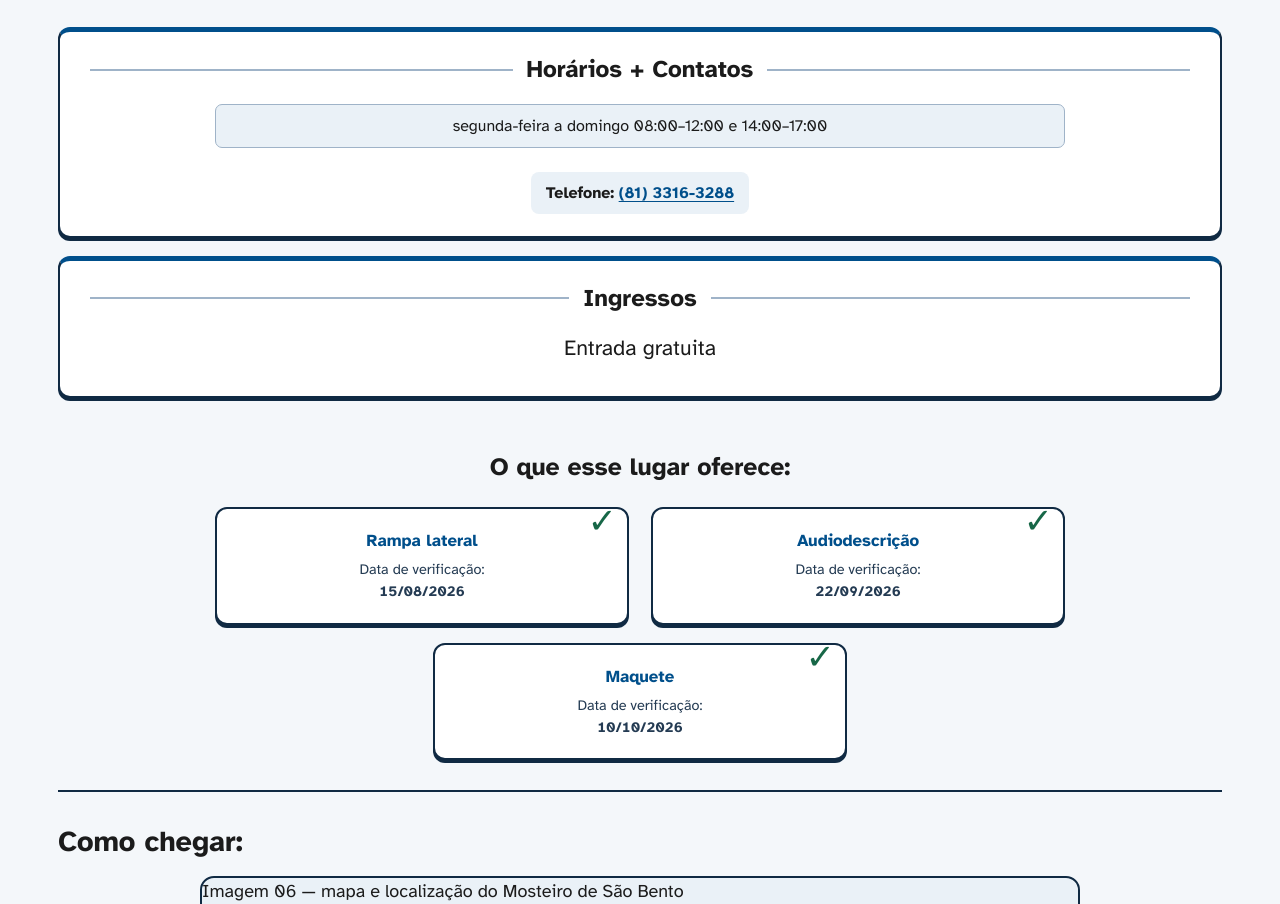
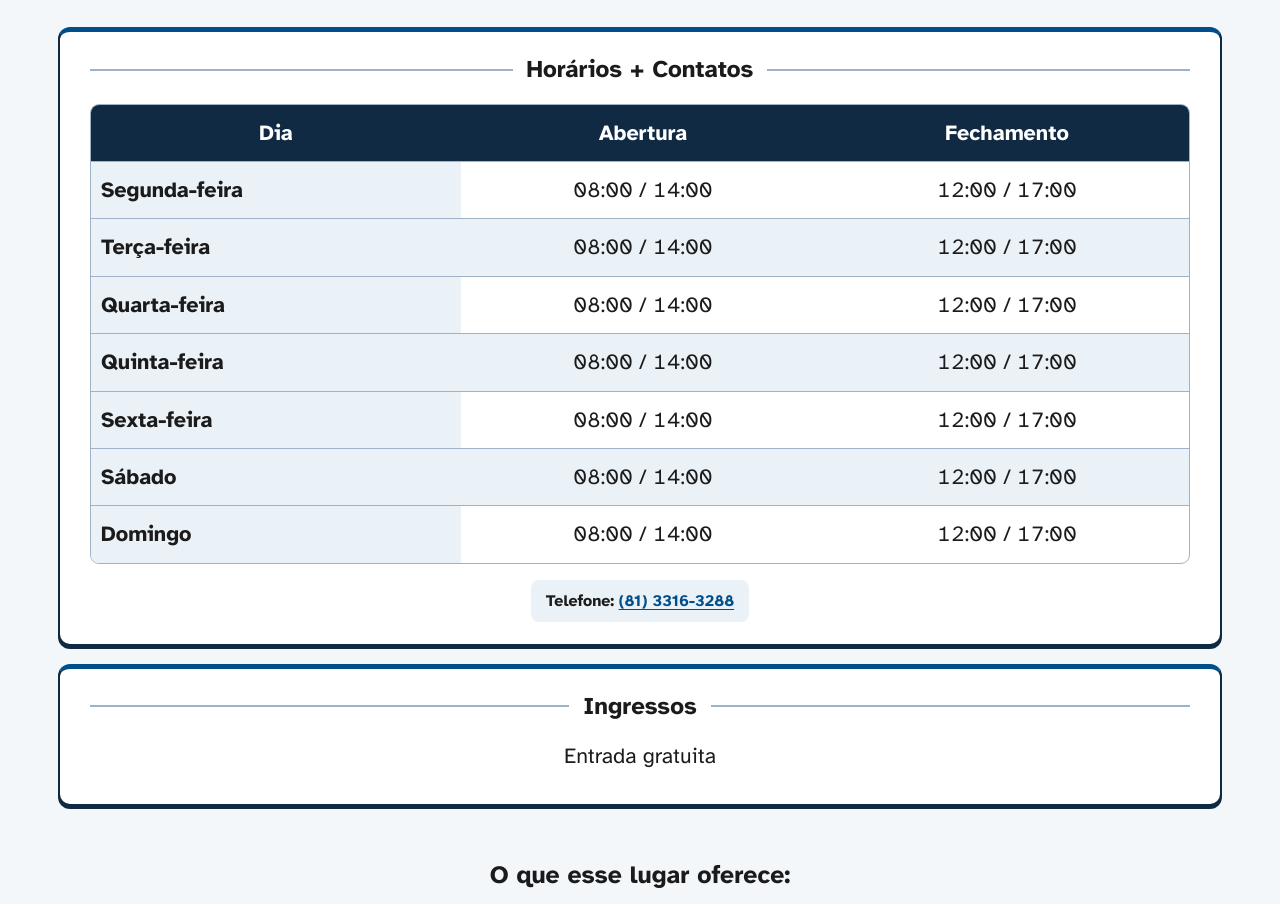
Before and after one commit to Jao154/recifeacessivel, a plain HTML site: page pages/mosteiro-de-sao-bento.html in a window 1280 px wide. Shown: the part 1701-2605 px from the top of the page. Drawn offline with Linux system fonts and the light colour scheme; files whose address does not match are found by name.

Commit message:
mosteiro table&ingresso finished

```diff
--- a/pages/css/padrao.css
+++ b/pages/css/padrao.css
@@ -230,8 +230,7 @@
 
 .mz-tabela-horarios {
     width: 100%;
-    min-width: 620px;
-
+    max-width: 100%;
     border-collapse: collapse;
 
     color: var(--cor-texto-principal);
--- a/pages/mosteiro-de-sao-bento.html
+++ b/pages/mosteiro-de-sao-bento.html
@@ -103,15 +103,96 @@
         </section>
 
         <section aria-label="Horários, contatos e ingressos" class="mz-informacoes-rapidas">
+
+    <!-- HORÁRIOS E CONTATOS -->
     <div class="mz-bloco-linha">
+
         <h2>Horários + Contatos</h2>
-                <p>segunda-feira a domingo 08:00–12:00 e 14:00–17:00</p>
-                <p><strong>Telefone:</strong> <a href="tel:+558133163288">(81) 3316-3288</a></p>
+
+        <div class="mz-tabela-wrapper">
+            <table class="mz-tabela-horarios">
+
+                <caption class="sr-only">
+                    Horários de funcionamento do ponto turístico
+                </caption>
+
+                <thead>
+                    <tr>
+                        <th scope="col">Dia</th>
+                        <th scope="col">Abertura</th>
+                        <th scope="col">Fechamento</th>
+
+                    </tr>
+                </thead>
+
+                <tbody>
+                    <tr>
+                        <th scope="row">Segunda-feira</th>
+                        <td>08:00 / 14:00</td>
+                        <td>12:00 / 17:00</td>
+
+                    </tr>
+
+                    <tr>
+                        <th scope="row">Terça-feira</th>
+                        <td>08:00 / 14:00</td>
+                        <td>12:00 / 17:00</td>
+
+                    </tr>
+
+                    <tr>
+                        <th scope="row">Quarta-feira</th>
+                        <td>08:00 / 14:00</td>
+                        <td>12:00 / 17:00</td>
+
+                    </tr>
+
+                    <tr>
+                        <th scope="row">Quinta-feira</th>
+                        <td>08:00 / 14:00</td>
+                        <td>12:00 / 17:00</td>
+
+                    </tr>
+
+                    <tr>
+                        <th scope="row">Sexta-feira</th>
+                        <td>08:00 / 14:00</td>
+                        <td>12:00 / 17:00</td>
+
+                    </tr>
+
+                    <tr>
+                        <th scope="row">Sábado</th>
+                        <td>08:00 / 14:00</td>
+                        <td>12:00 / 17:00</td>
+
+                    </tr>
+
+                    <tr>
+                        <th scope="row">Domingo</th>
+                        <td>08:00 / 14:00</td>
+                        <td>12:00 / 17:00</td>
+
+                    </tr>
+                </tbody>
+
+            </table>
         </div>
+
+        <p class="mz-contato">
+            <strong>Telefone:</strong>
+            <a href="tel:+558133163288">(81) 3316-3288</a>
+        </p>
+
+    </div>
+
+
+    <!-- INGRESSOS -->
     <div class="mz-bloco-linha">
         <h2>Ingressos</h2>
         <p>Entrada gratuita</p>
     </div>
+
 </section>
 
         <section aria-labelledby="view-mosteiro-de-sao-bento-titulo-recursos" class="mz-recursos">
```
Lines whose indentation alone changed are shown as unchanged.
